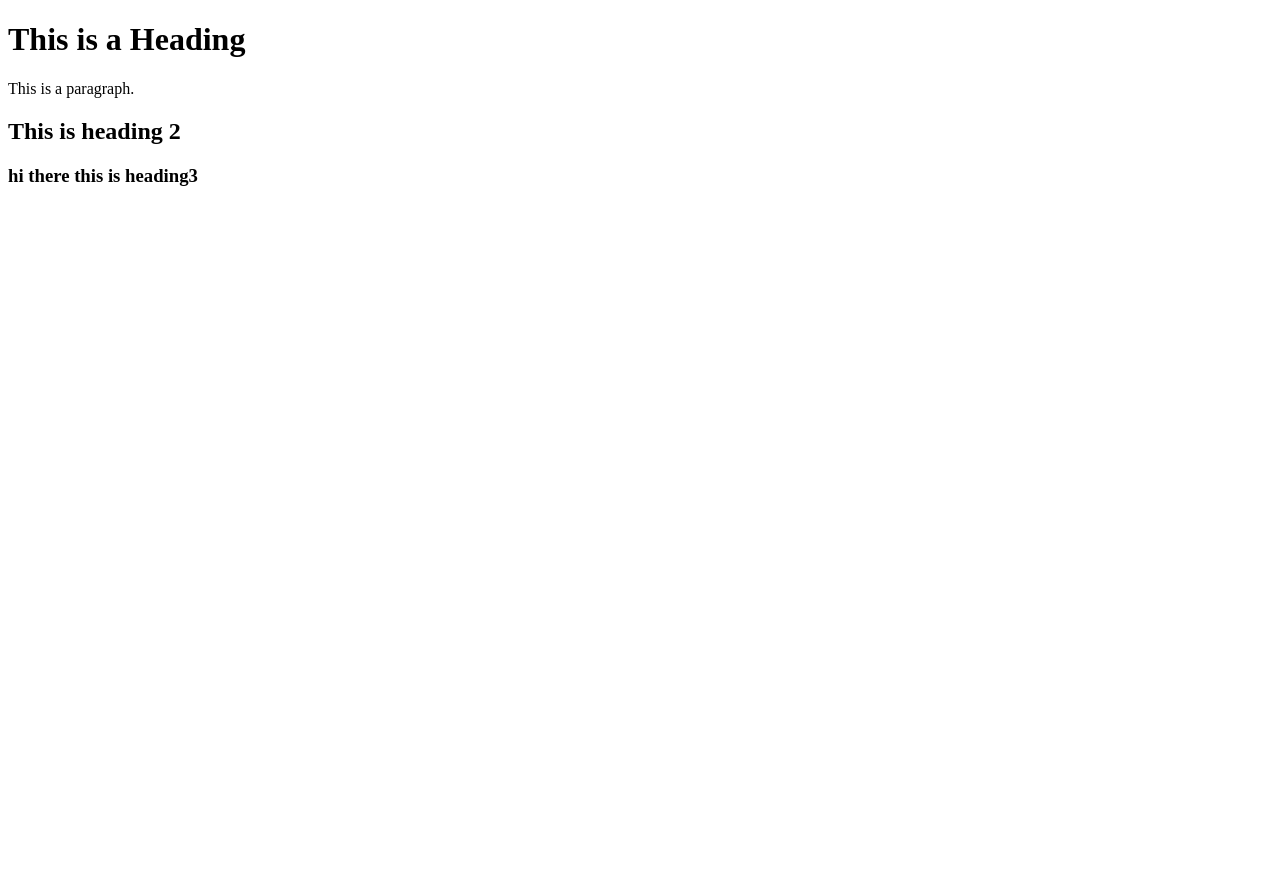
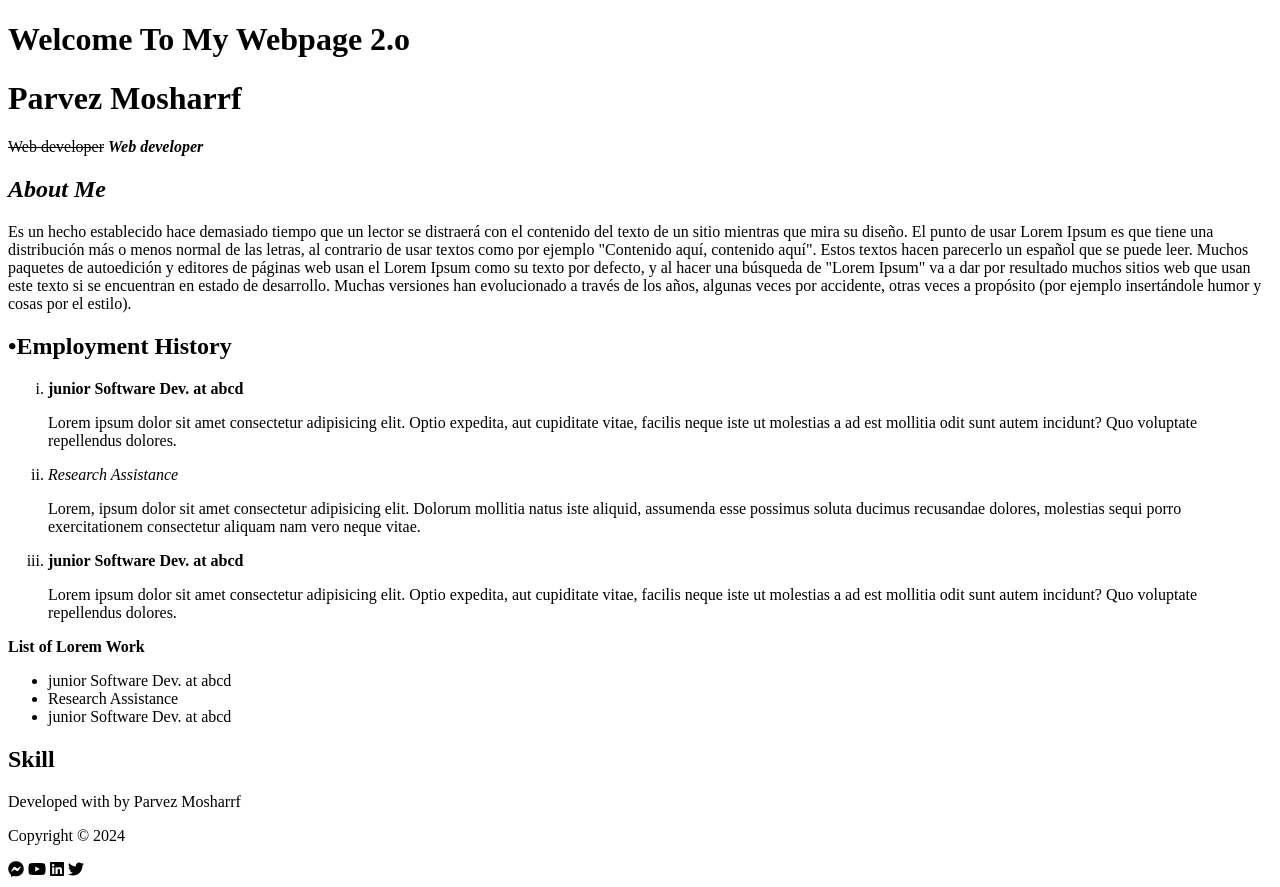
Before and after one commit to parvezmosharrf8/helloworld, a plain HTML site: page index.html in a window 1280 px wide. Before the commit the page ends 800 px from the top, so only its background shows below. Drawn offline with Linux system fonts and the light colour scheme.

Commit message:
4th commit master HTML

```diff
--- a/index.html
+++ b/index.html
@@ -1,16 +1,93 @@
 <!DOCTYPE html>
 <html>
-<head>
-<title>Page Title</title>
+    <head>
+        <meta charset="UTF-8" />
+
+           <title>
+            My first Html
+           </title>
+           <meta name="viewport"
+           content="width=device-width,
+           initial-scale=1.0" />
+           <meta name="description"
+           content="this is a html project">
+<meta name="author"
+content="parvez"/>
+<link rel="stylesheet" href="https://cdnjs.cloudflare.com/ajax/libs/font-awesome/6.5.1/css/all.min.css" integrity="sha512-DTOQO9RWCH3ppGqcWaEA1BIZOC6xxalwEsw9c2QQeAIftl+Vegovlnee1c9QX4TctnWMn13TZye+giMm8e2LwA==" crossorigin="anonymous" referrerpolicy="no-referrer" />
 </head>
-<body>
 
-<h1>This is a Heading</h1>
-<p>This is a paragraph.</p>
-<h2>This is heading 2
-</h2>
-<h3>hi there this is heading3
-</h3>
+    <body>
+<h1>Welcome To My Webpage 2.o</h1>
+    </body>
+    <body>
 
-</body>
+       <!--header section starts-->
+       <h1>Parvez Mosharrf
+       </h1>
+       <del>Web developer</del>
+       <strong><em>Web developer</em></strong>
+
+        <!-- header section ends -->
+
+        <!--about me section starts-->
+        <h2><em>About Me</h2></em>
+        <p>Es un hecho establecido hace
+            demasiado tiempo que un lector se distraerá
+            con el contenido del texto de un sitio mientras
+            que mira su diseño. El punto de usar Lorem Ipsum
+            es que tiene una distribución más o menos normal
+            de las letras, al contrario de usar textos como
+            por ejemplo "Contenido aquí, contenido aquí".
+            Estos textos hacen parecerlo un español que se
+            puede leer. Muchos paquetes de autoedición y
+            editores de páginas web usan el Lorem Ipsum
+            como su texto por defecto, y al hacer una
+            búsqueda de "Lorem Ipsum" va a dar por
+            resultado muchos sitios web que usan este texto
+            si se encuentran en estado de desarrollo.
+            Muchas versiones han evolucionado a través de
+            los años, algunas veces por accidente, otras
+            veces a propósito (por ejemplo insertándole
+            humor y cosas por el estilo).</p>
+
+        <!-- about me section ends -->
+        <!--Job Experience section starts-->
+        <h2>•Employment History</h2>
+        <ol type="i">
+            <li>
+                <strong>junior Software Dev. at abcd</strong>
+            <p>Lorem ipsum dolor sit amet consectetur adipisicing elit. Optio expedita, aut cupiditate vitae, facilis neque iste ut molestias a ad est mollitia odit sunt autem incidunt? Quo voluptate repellendus dolores.</p>
+            </li>
+                <li><em>Research Assistance</em></li>
+                <p>Lorem, ipsum dolor sit amet consectetur adipisicing elit. Dolorum mollitia natus iste aliquid, assumenda esse possimus soluta ducimus recusandae dolores, molestias sequi porro exercitationem consectetur aliquam nam vero neque vitae.</p>
+                <li>
+                    <strong>junior Software Dev. at abcd</strong>
+                <p>Lorem ipsum dolor sit amet consectetur adipisicing elit. Optio expedita, aut cupiditate vitae, facilis neque iste ut molestias a ad est mollitia odit sunt autem incidunt? Quo voluptate repellendus dolores.</p>
+                </li>
+
+
+        </ol>
+        <p><strong>List of Lorem Work</strong></p>
+
+        <ul>
+            <li>junior Software Dev. at abcd </li>
+                <li>Research Assistance</li>
+                <li>junior Software Dev. at abcd </li>
+        </ul>
+
+        <!-- Job Experience section ends -->
+        <!--Skill section starts-->
+        <h2>Skill</h2>
+        <!-- Skill section ends -->
+        <!--footer section starts-->
+        <p>Developed with by Parvez Mosharrf</p>
+        <p>Copyright &copy; 2024</p>
+        <i class="fa-brands fa-facebook-messenger"></i>
+        <i class="fab fa-youtube"></i>
+        <i class="fab fa-linkedin"></i>
+   <i class="fab fa-twitter"></i>
+        <!-- footer section ends -->
+
+
+    </body>
 </html>
```
